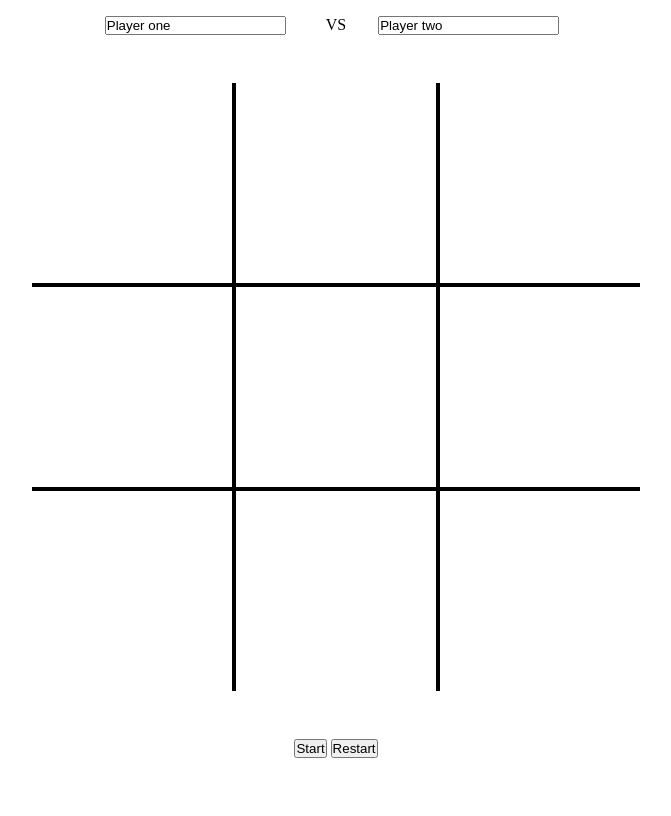
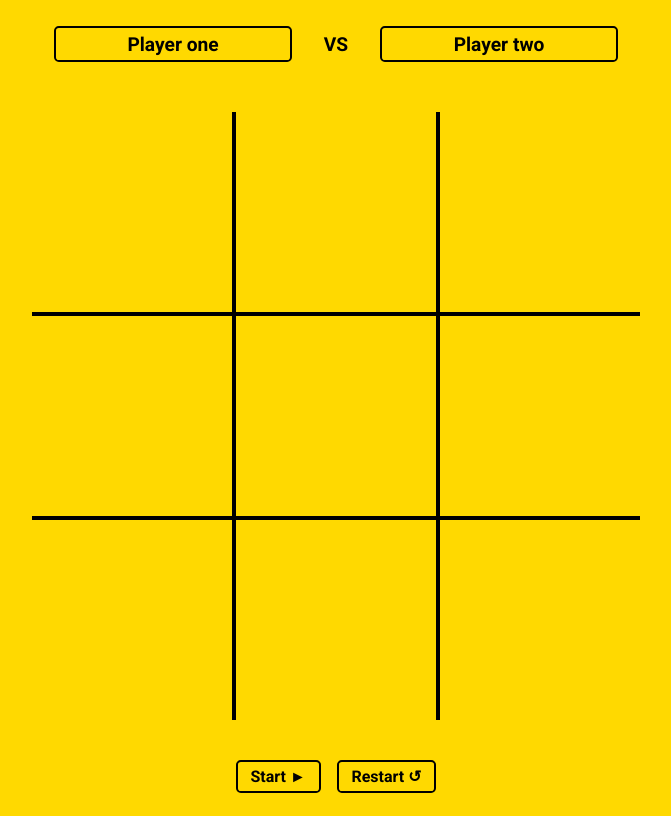
Before and after one commit to dymjin/tic-tac-toe, a plain HTML site: page index.html in a window 1280 px wide. Shown: the whole page, without its empty margins (304-975 px from the left). Drawn offline with nearby package versions, Linux system fonts and the light colour scheme.

Commit message:
Add styles* + tweaks** *add page theme + css color vars for various things + minor styling **name inputs limited to 10 chars, if empty game won't start + input will be focused

```diff
--- a/index.html
+++ b/index.html
@@ -8,20 +8,23 @@
     <link rel="stylesheet" href="styles.css">
     <link rel="stylesheet"
         href="https://fonts.googleapis.com/css2?family=Material+Symbols+Outlined:opsz,wght,FILL,GRAD@20..48,100..700,0..1,-50..200" />
+    <link rel="preconnect" href="https://fonts.googleapis.com">
+    <link rel="preconnect" href="https://fonts.gstatic.com" crossorigin>
+    <link
+        href="https://fonts.googleapis.com/css2?family=Poppins:ital,wght@0,100;0,300;0,400;0,500;0,600;1,100&family=Roboto:ital,wght@0,400;0,500;0,700;1,100&display=swap"
+        rel="stylesheet">
 </head>
 
 <body>
     <div class="page-container">
         <div class="name-inputs">
-            <p>
-                <input type="text" name="username1" id="player1" value="Player one">
-                <span class="material-symbols-outlined" title="Edit player one name"></span>
-            </p>
+            <label for="player1">
+                <input type="text" name="username1" id="player1" value="Player one" minlength="1" maxlength="10">
+            </label>
             VS
-            <p>
-                <input type="text" name="username2" id="player2" value="Player two">
-                <span class="material-symbols-outlined" title="Edit player two name"></span>
-            </p>
+            <label for="player2">
+                <input type="text" name="username2" id="player2" value="Player two" minlength="1" maxlength="10">
+            </label>
         </div>
         <div class="container">
             <div class="container-cell-1 material-symbols-outlined"></div>
@@ -35,7 +38,7 @@
             <div class="container-cell-9 material-symbols-outlined"></div>
         </div>
 
-        <div class=" game-control-btns">
+        <div class="game-control-btns">
             <button class="start" title="Start the game with the selected settings">Start</button>
             <button class="restart" title="Restart the game">Restart</button>
         </div>
--- a/script.js
+++ b/script.js
@@ -26,8 +26,11 @@ function Player(name, marker) {
 
     const getMarker = () => marker;
     const getName = () => name;
+    const setName = (newName) => {
+        name = newName;
+    }
 
-    return { getName, getMarker, updateScore, getScore };
+    return { getName, getMarker, setName, updateScore, getScore };
 }
 
 const DOMDisplay = (() => {
@@ -109,13 +112,21 @@ const Game = (() => {
     const init = () => {
         board.forEach(arr => arr.forEach(div => {
             div.addEventListener('click', () => {
-                // startGame();
                 placeMarker(div);
             });
         }));
+        input1.addEventListener('change', () => {
+            players[0].setName(input1.value);
+        });
+        input2.addEventListener('change', () => {
+            players[1].setName(input2.value);
+        });
     }
 
     const placeMarker = (div) => {
+        if (input1.value === "" || input2.value === "") {
+            input1.value === "" ? input1.focus() : input2.focus();
+        } else {
             if (gameActive) {
                 if (div.textContent !== "") { }
                 else {
@@ -129,6 +140,8 @@ const Game = (() => {
             }
             input1.disabled = true;
             input2.disabled = true;
+        }
+
         // board.forEach(arr => arr.forEach(div => {
         //     div.addEventListener('click', () => {
 
@@ -150,17 +163,23 @@ const Game = (() => {
     }
 
     startBtn.addEventListener('click', () => {
+        if (input1.value === "" || input2.value === "") {
+            input1.value === "" ? input1.focus() : input2.focus();
+        } else {
             startBtn.disabled = true;
             input1.disabled = true;
             input2.disabled = true;
             init();
             startGame();
-    }, { once: true });
+        }
+    });
 
     restartBtn.addEventListener('click', () => {
         DOMDisplay.clearDisplay();
         input1.disabled = false;
         input2.disabled = false;
+        input1.value = "Player one";
+        input2.value = "Player two";
         moves = [];
         players = [];
         startGame();
--- a/styles.css
+++ b/styles.css
@@ -1,16 +1,30 @@
+:root {
+    --main-color-theme: rgb(255, 217, 0);
+    --main-color-theme-darker: color-mix(in srgb, var(--main-color-theme) 100%, rgb(58, 0, 0) 40%);
+}
+
 *,
 html,
 body {
     margin: 0;
     padding: 0;
     box-sizing: border-box;
+    height: 100%;
+    font-family: 'Poppins', sans-serif;
+    font-family: 'Roboto', sans-serif;
+    background-color: var(--main-color-theme);
 }
+
+html::-webkit-scrollbar {
+    display: none;
+}
+
 
 .page-container {
     display: flex;
     flex-direction: column;
     align-items: center;
-    gap: 3rem;
+    gap: 2.5rem;
     margin-top: 1rem;
 }
 
@@ -26,7 +40,7 @@ body {
 }
 
 .container>div {
-    background-color: white;
+    background-color: var(--main-color-theme);
     display: flex;
     justify-content: center;
     align-items: center;
@@ -43,9 +57,32 @@ body {
     cursor: pointer;
 }
 
+.container>.win {
+    position: absolute;
+    top: calc(calc(608px - 80px) / 2);
+    background: rgb(0, 0, 0, 0.75);
+    color: var(--main-color-theme);
+    width: 608px;
+    height: 80px;
+    font-size: 4rem;
+    padding: 1rem 0;
+}
+
+.container>.win:hover {
+    cursor: default;
+}
+
 .name-inputs {
     display: flex;
+    align-items: center;
     gap: 2rem;
+    font-weight: 700;
+    font-size: 1.2rem;
+}
+
+.name-inputs>div {
+    display: flex;
+    align-items: center;
 }
 
 .name-inputs>p {
@@ -54,29 +91,103 @@ body {
     gap: 0.5rem;
 }
 
+div>label {
+    position: relative;
+    display: flex;
+    align-items: center;
+    height: fit-content;
+}
+
+div>label:hover::after {
+    font-weight: 900;
+    content: "🖉";
+    top: 4px;
+    right: 10px;
+    color: var(--main-color-theme);
+    position: absolute;
+}
+
+input[type="text"] {
+    appearance: none;
+    border: none;
+    text-align: center;
+    border: 2px solid black;
+    width: fit-content;
+    height: fit-content;
+    padding: 0.3rem;
+    border-radius: 0.3rem;
+    font-weight: 700;
+    font-size: 1.2rem;
+}
+
+input[type="text"]:focus {
+    outline: none;
+    outline: 1px solid var(--main-color-theme);
+}
+
+input[type="text"]:hover {
+    color: var(--main-color-theme);
+    background-color: black;
+}
+
 input[type="text"]:disabled {
+    background: none;
+    color: var(--main-color-theme-darker);
+    border: 2px solid var(--main-color-theme-darker);
+}
+
+input[type="text"]:disabled:hover {
+    background: none;
+    color: var(--main-color-theme-darker);
+}
+
+input[type="text"]:disabled:hover::after {
+    content: "";
+}
+
+.game-control-btns {
+    display: flex;
+    justify-content: center;
+    gap: 1rem;
     user-select: none;
 }
 
-input[type="text"]+span {
-    user-select: none;
+.game-control-btns>button {
+    appearance: none;
+    border: none;
+    border: 2px solid black;
+    border-radius: 0.3rem;
+    background: none;
+    height: fit-content;
+    padding: 0.3rem 0.8rem;
+    font-weight: 600;
+    font-size: 1rem;
 }
 
-input[type="text"]:hover {
-    background: blue;
+button.restart::after {
+    content: " ↺";
 }
 
-.container>.win {
-    position: absolute;
-    top: calc(calc(608px - 80px) / 2);
-    background: rgb(0, 0, 0, 0.75);
-    color: white;
-    width: 608px;
-    height: 80px;
-    font-size: 4rem;
-    cursor: wait;
+button.restart:hover {
+    color: var(--main-color-theme);
+    background-color: black;
 }
 
-.container>.win:hover {
-    cursor: default;
+button.start::after {
+    content: " ►";
 }
+
+button.start:disabled:hover {
+    background: none;
+    color: var(--main-color-theme-darker);
+}
+
+button.start:disabled {
+    color: var(--main-color-theme-darker);
+    border: 2px solid var(--main-color-theme-darker);
+}
+
+button.start:hover {
+    color: var(--main-color-theme);
+    background-color: black;
+}
```
Lines whose indentation alone changed are shown as unchanged.
